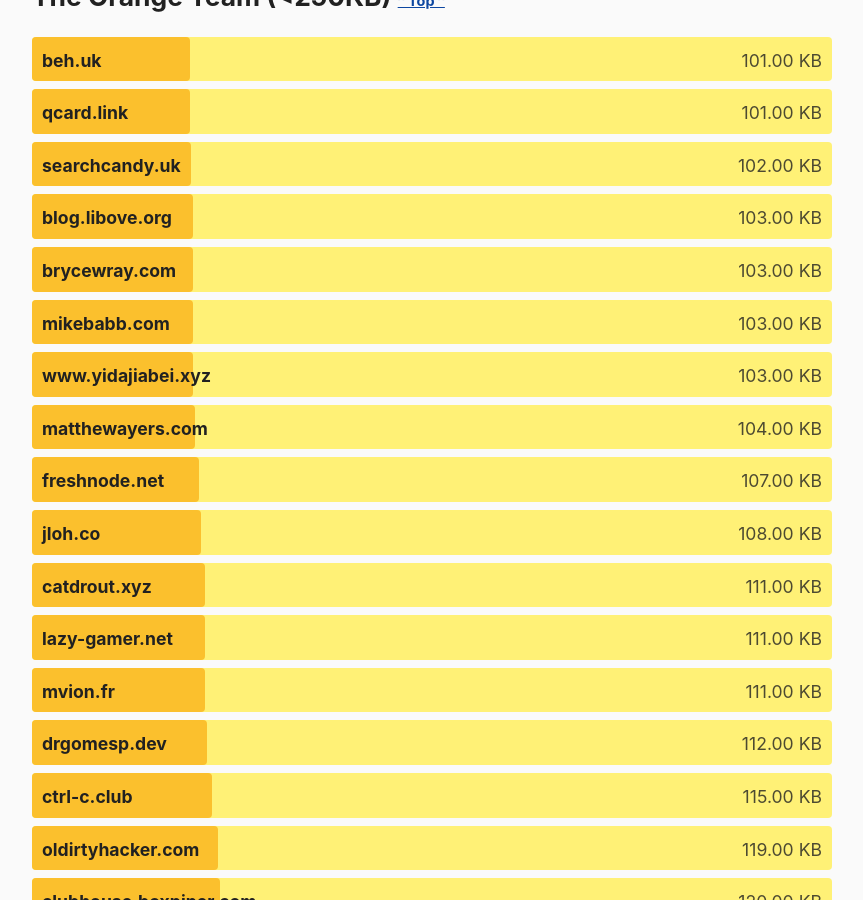
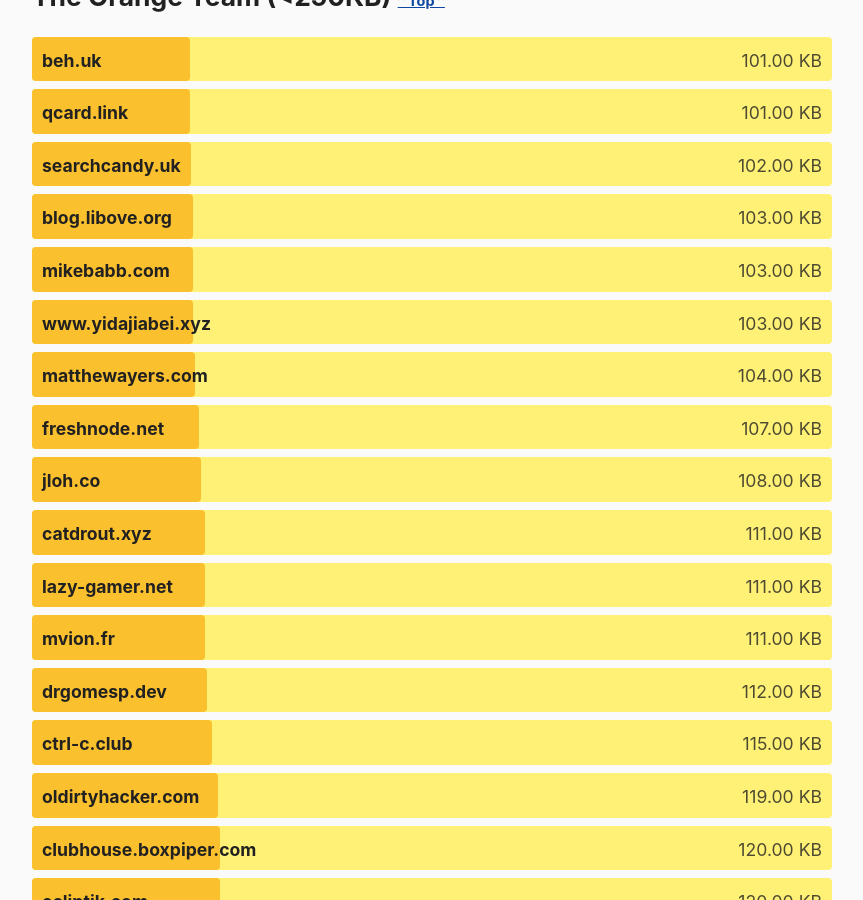
Before and after one commit to kevquirk/512kb.club, a Jekyll site: the page built from index.md, in a window 1280 px wide and 900 px high, scrolled down 17476 px. Shown: the whole window, without its empty margins (208-1071 px from the left). Built offline with Jekyll 4.4.1, drawn with Linux system fonts in a browser that asks for light colours.

Commit message:
Remove brycewray.com
I believe that my site now is unqualified for this list given the very reasonable explanation in “Ultra minimal / link pages won't be added” on https://512kb.club/faq.

```diff
--- a/_data/sites.yml
+++ b/_data/sites.yml
@@ -428,11 +428,6 @@
   size: 6.4
   last_checked: 2022-05-15
 
-- domain: brycewray.com
-  url: https://www.brycewray.com/
-  size: 103.0
-  last_checked: 2022-06-27
-
 - domain: bubble.email
   url: https://bubble.email
   size: 421.0
```
